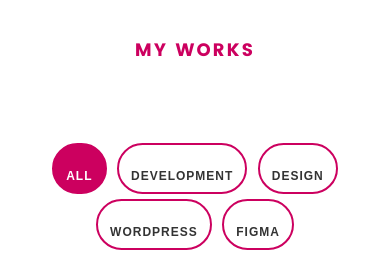
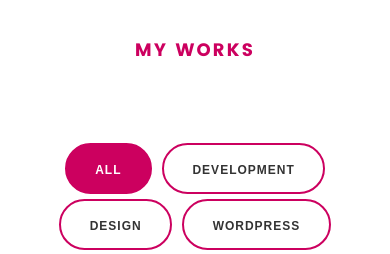
Before and after one commit to Ramachandrarao0/Profile, a plain HTML site: page index.html in a window 390 px wide. Shown: the part 4721-4975 px from the top of the page. Drawn offline with nearby package versions, Linux system fonts and the light colour scheme; some packages are replaced by stand-ins of ours; a script that the page names is missing.

Commit message:
complete

```diff
--- a/css/main.css
+++ b/css/main.css
@@ -1947,7 +1947,7 @@
 
 @media only screen and (max-width: 480px) {
 	.filter-btn {
-		padding: 6px 12px;
+		/* padding: 6px 12px; */
 		font-size: 12px;
 		margin: 0 3px 5px;
 	}
```
